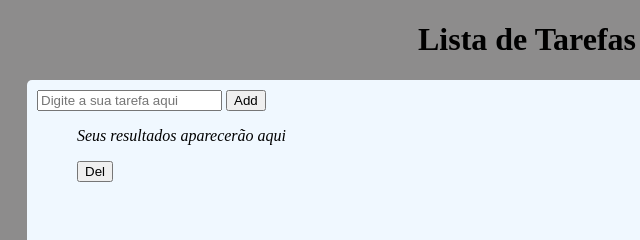
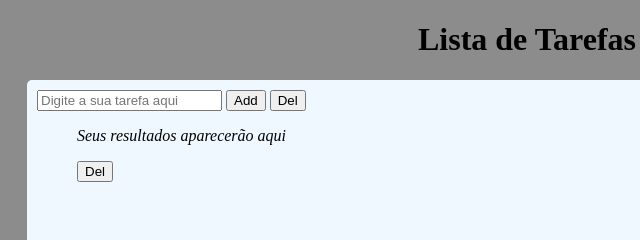
Before and after one commit to cantaruttim/ListaTarefas, a plain HTML site: page index.html in a window 1280 px wide. Shown: the top 240 px of the page, 223-863 px from the left. Drawn offline with Linux system fonts and the light colour scheme.

Commit message:
add button del

```diff
--- a/index.html
+++ b/index.html
@@ -22,6 +22,8 @@
 
                 <input type="text" name="tarefa" id="tarefa" placeholder="Digite a sua tarefa aqui">
                 <input type="button" name="tarefa" value="Add" id="send">
+                <input type="button" name="del" value="Del" id="del">
+
 
                 <section class="bloco_res">
 
```
